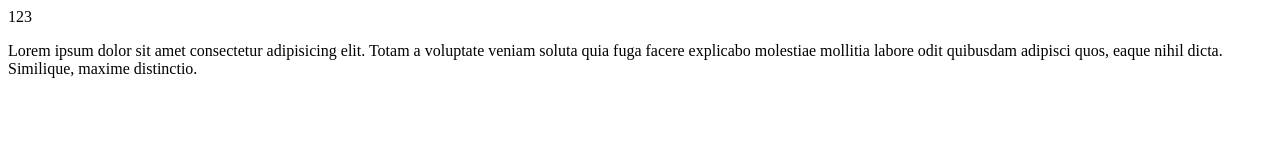
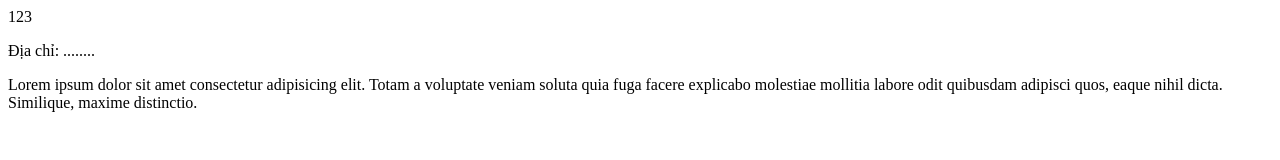
Before and after one commit to tanngo729/Backend, a plain HTML site: page about.html in a window 1280 px wide. Drawn offline with Linux system fonts and the light colour scheme.

Commit message:
updates about

```diff
--- a/about.html
+++ b/about.html
@@ -7,6 +7,9 @@
 </head>
 <body>
     123
+
+    <p>Địa chỉ: ........</p>
+
     <p>Lorem ipsum dolor sit amet consectetur adipisicing elit. Totam a voluptate veniam soluta quia fuga facere explicabo molestiae mollitia labore odit quibusdam adipisci quos, eaque nihil dicta. Similique, maxime distinctio.</p>
 </body>
 </html>
```
